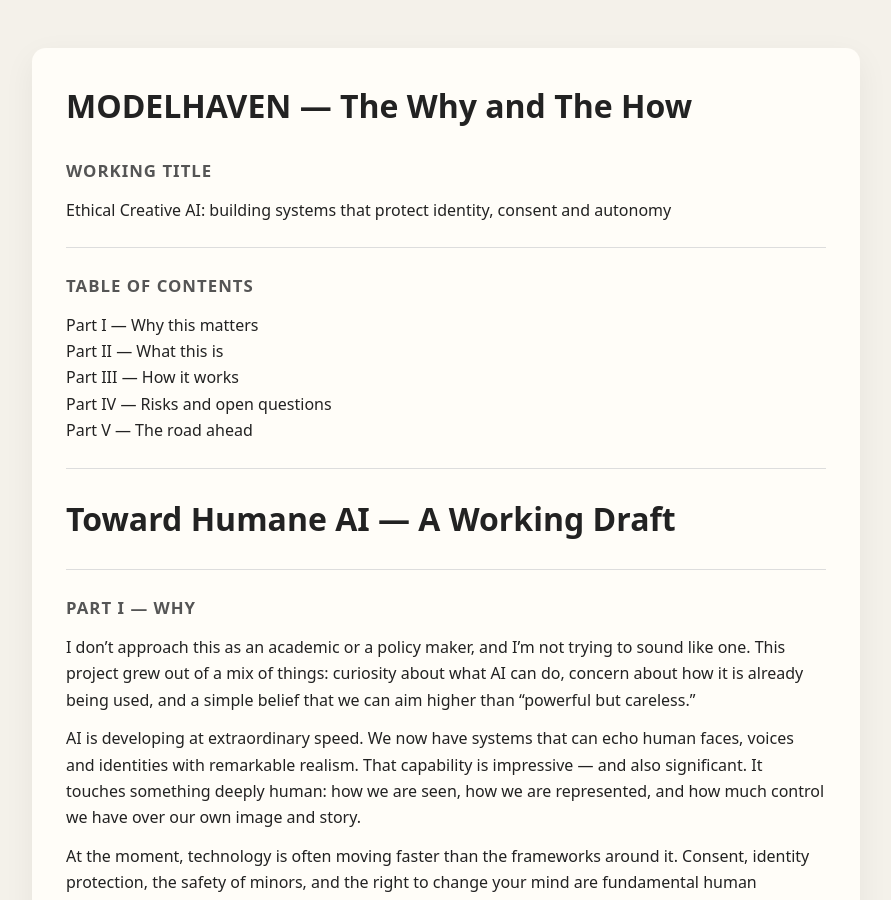
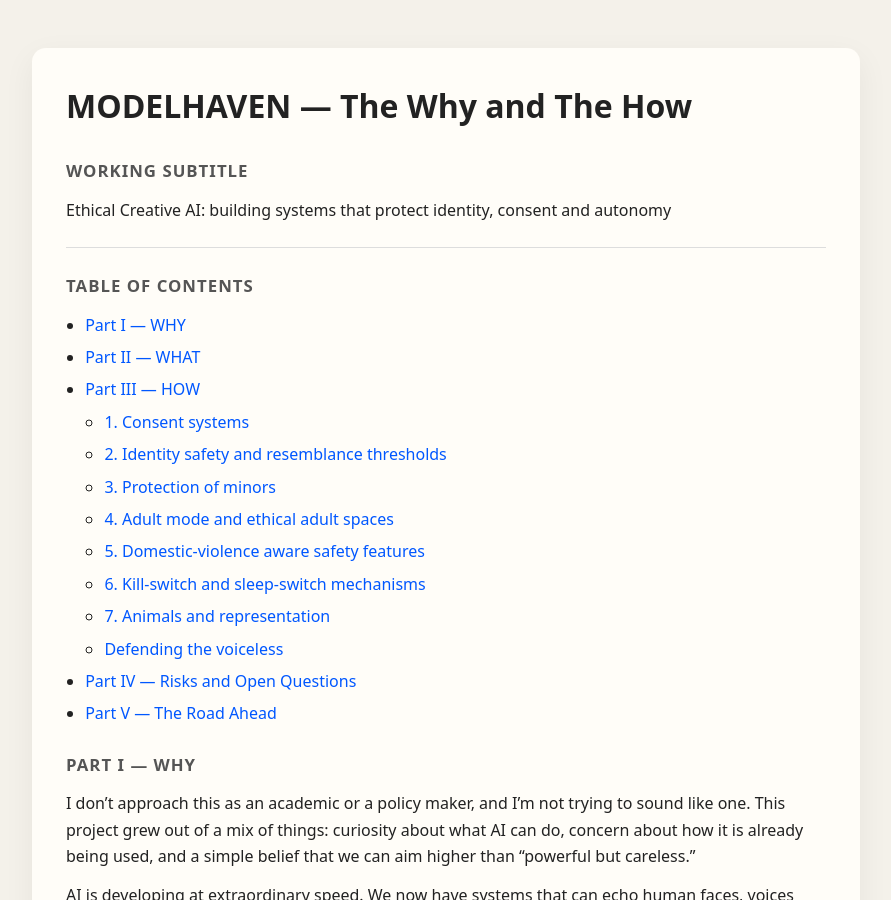
Before and after one commit to MartijnBruzzese/ModelHaven-Studio, a Jekyll site: the page built from BOOK_DRAFT.md, in a window 1280 px wide and 900 px high. Shown: the whole window, without its empty margins (194-1085 px from the left). Built offline with Jekyll 4.4.1, drawn with Linux system fonts in a browser that asks for light colours.

Commit message:
Update BOOK_DRAFT.md

```diff
--- a/BOOK_DRAFT.md
+++ b/BOOK_DRAFT.md
@@ -1,28 +1,30 @@
 ---
 layout: default
-title: Book Draft
+title: Toward Humane AI — Book Draft
 ---
 
 # MODELHAVEN — The Why and The How
 
-## Working Title
+## Working subtitle
 Ethical Creative AI: building systems that protect identity, consent and autonomy
 
 ---
 
 ## Table of Contents
 
-Part I — Why this matters
-Part II — What this is
-Part III — How it works
-Part IV — Risks and open questions
-Part V — The road ahead
-
----
-
-# Toward Humane AI — A Working Draft
-
----
+- [Part I — WHY](#part-i--why)
+- [Part II — WHAT](#part-ii--what)
+- [Part III — HOW](#part-iii--how)
+  - [1. Consent systems](#1-consent-systems)
+  - [2. Identity safety and resemblance thresholds](#2-identity-safety-and-resemblance-thresholds)
+  - [3. Protection of minors](#3-protection-of-minors)
+  - [4. Adult mode and ethical adult spaces](#4-adult-mode-and-ethical-adult-spaces)
+  - [5. Domestic-violence aware safety features](#5-domestic-violence-aware-safety-features)
+  - [6. Kill-switch and sleep-switch mechanisms](#6-kill-switch-and-sleep-switch-mechanisms)
+  - [7. Animals and representation](#7-animals-and-representation)
+  - [Defending the voiceless](#defending-the-voiceless)
+- [Part IV — Risks and Open Questions](#part-iv--risks-and-open-questions)
+- [Part V — The Road Ahead](#part-v--the-road-ahead)
 
 ## Part I — WHY
 
```
